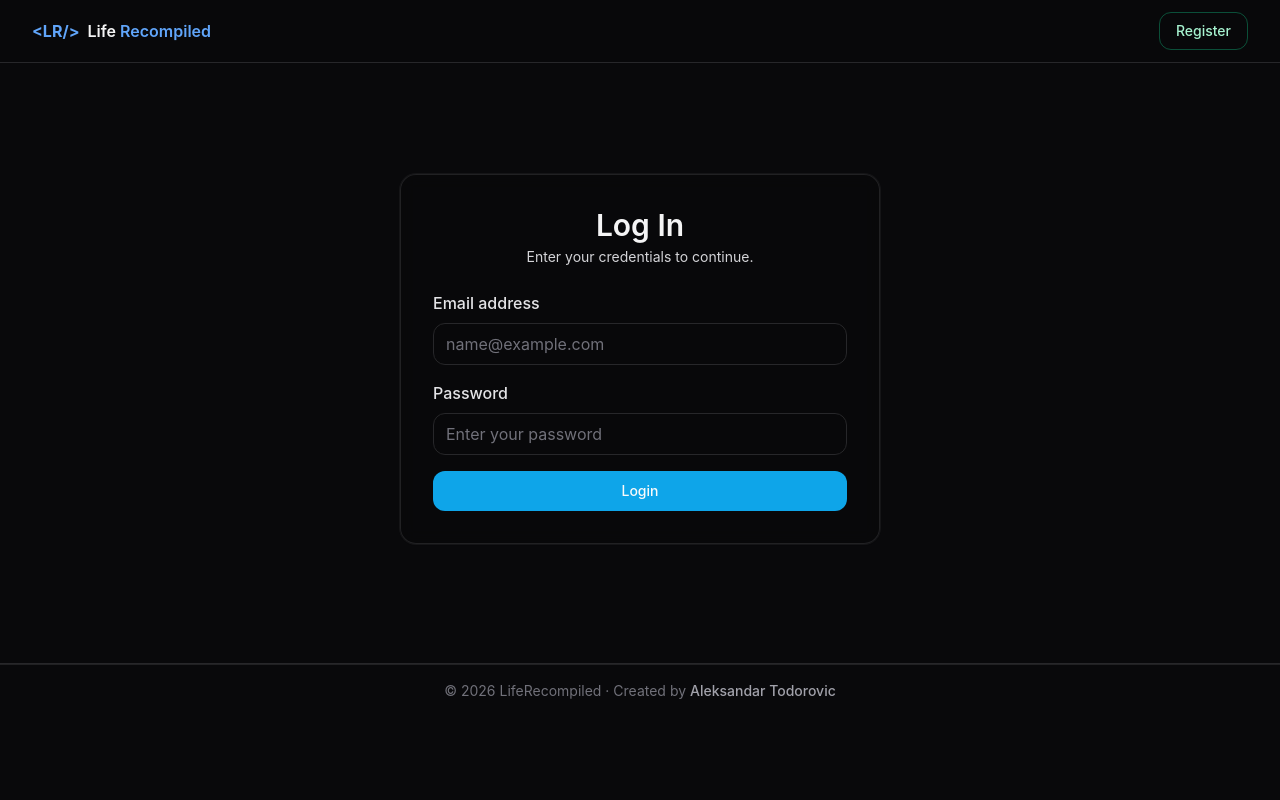
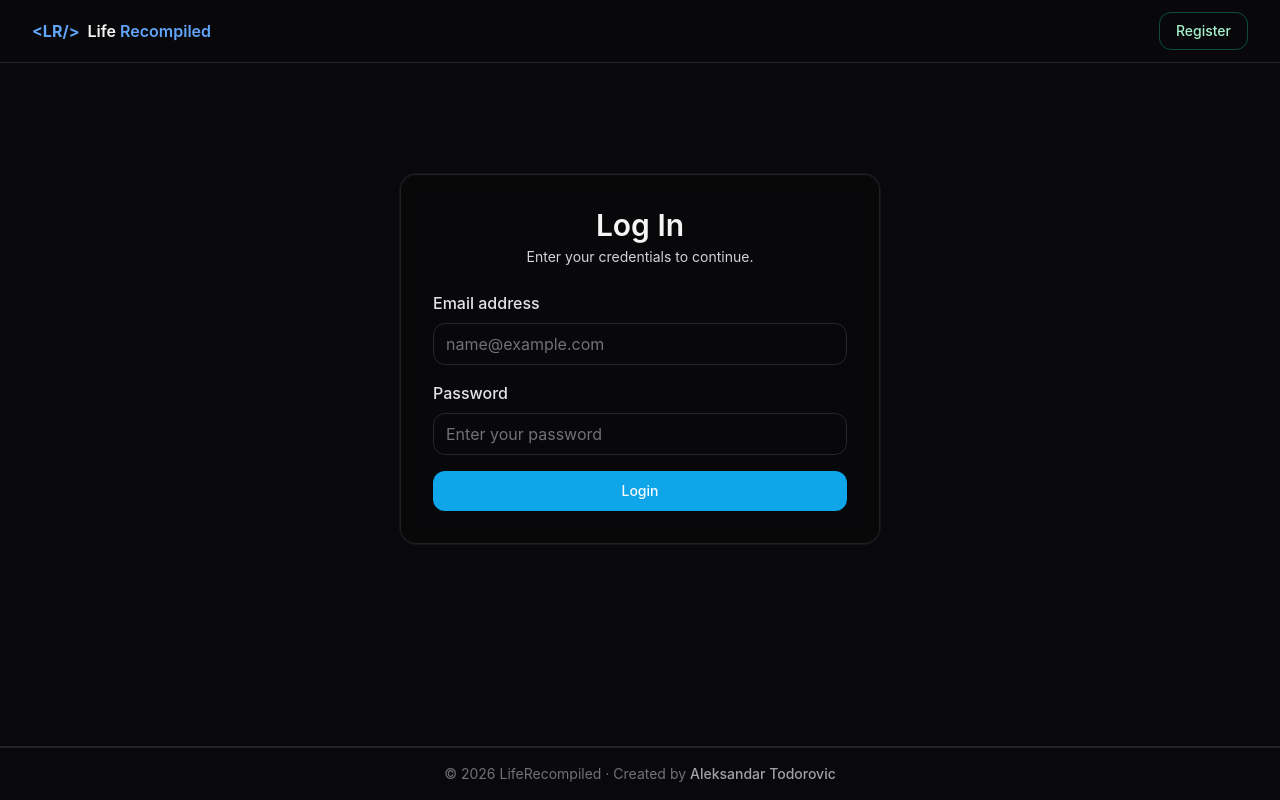
Before and after one commit to cole92/liferecompiled, a React (Vite) app: page /login in a window 1280 px wide. Built offline with nearby package versions, Linux system fonts and the light colour scheme; no server answers.

Commit message:
fix(layout): keep footer at bottom on short pages

```diff
--- a/src/components/Layout.jsx
+++ b/src/components/Layout.jsx
@@ -9,10 +9,9 @@ import { SearchProvider } from "../context/SearchContext";
  * koji se menja u zavisnosti od rute.
  */
 const Layout = ({ children }) => {
-
   return (
     <SearchProvider>
-      <div className="min-h-screen bg-zinc-950 text-zinc-100">
+      <div className="min-h-screen flex flex-col bg-zinc-950 text-zinc-100">
         <a
           href="#main-content"
           className="
@@ -35,13 +34,13 @@ const Layout = ({ children }) => {
           <Header />
         </div>
 
-        {/* Main WITHOUT overflow-auto (pusti body da skroluje) */}
-        <main id="main-content" className="pt-4 pb-6">
+        {/* Main grows to push Footer to the bottom when content is short */}
+        <main id="main-content" className="flex-1 pt-4 pb-6">
           {/* IMPORTANT: keep dashboard width consistent with the rest of the app */}
           <div className="ui-shell">{children}</div>
         </main>
 
-        {/* Footer normalan (na dnu kad dodjes) */}
+        {/* Footer */}
         <div className="w-full border-t border-zinc-800 bg-zinc-950">
           <Footer />
         </div>
--- a/src/pages/MyPosts.jsx
+++ b/src/pages/MyPosts.jsx
@@ -367,9 +367,9 @@ const MyPosts = () => {
 
       <ConfirmModal
         isOpen={isLockModalOpen}
-        title="Lock Post?"
-        confirmText={"Lock"}
-        message="Are you sure you want to lock this post? It will be archived and you wont be able to edit or comment anymore."
+        title="Archive Post?"
+        confirmText={"Archive"}
+        message="Are you sure you want to archive this post? You won't be able to edit or comment anymore."
         onCancel={() => {
           setIsLockModalOpen(false);
           setPostToLock(null);
```
Lines whose indentation alone changed are shown as unchanged.
